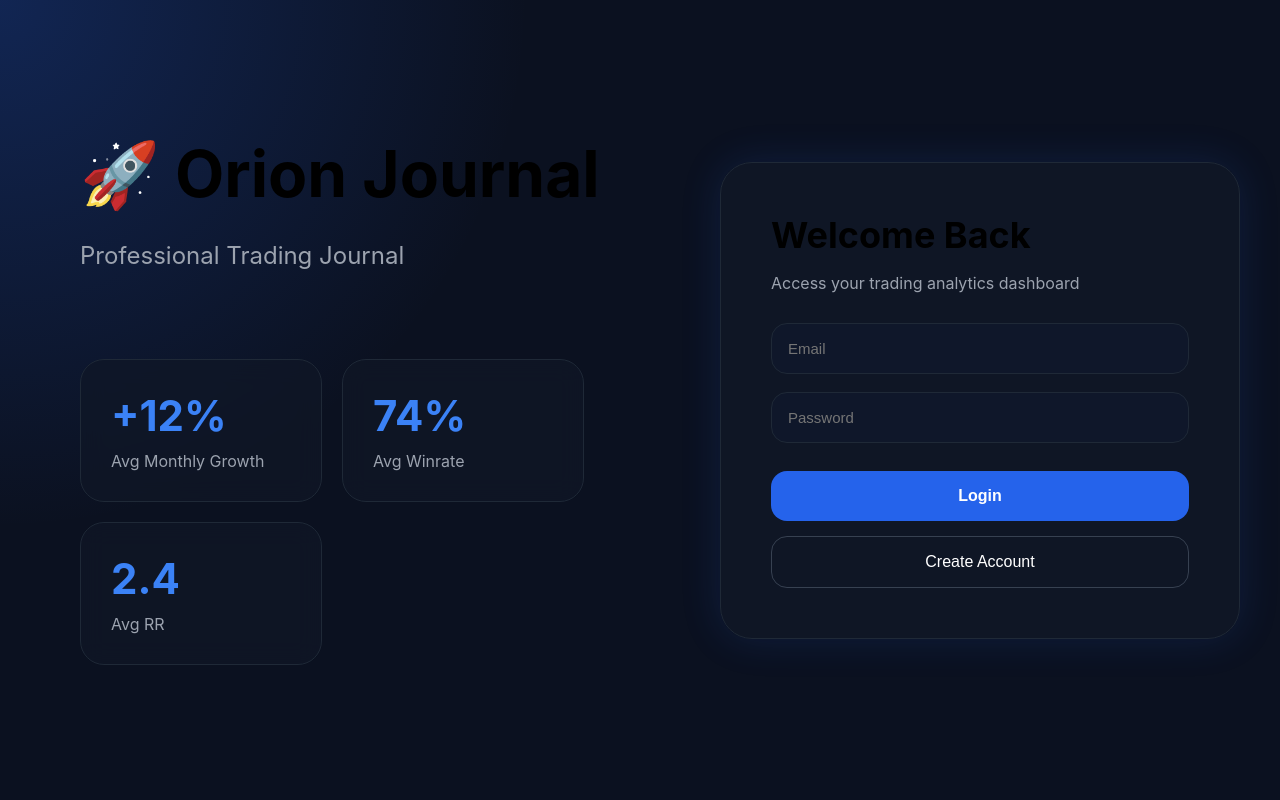
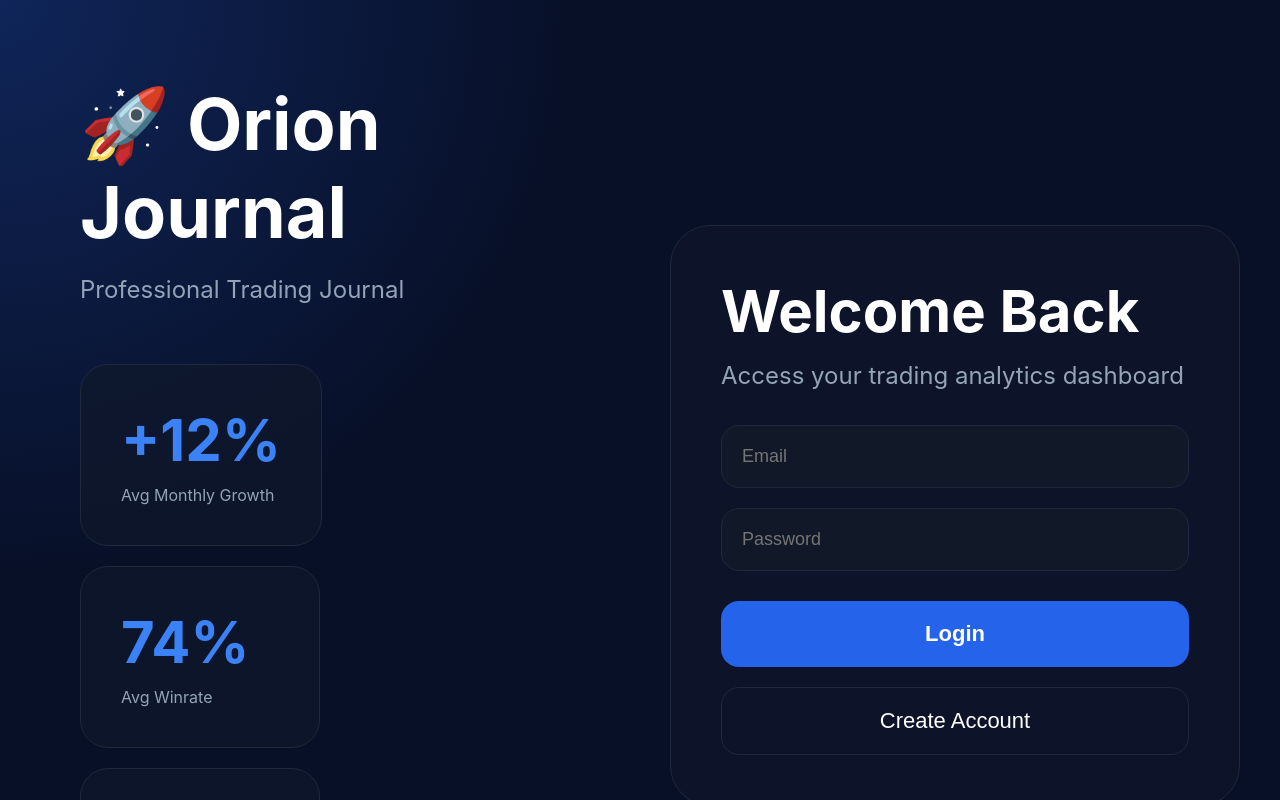
Before and after one commit to gonzalobiasin/orion-ui, a React (Create React App) app: page / in a window 1280 px wide. Shown: the top 800 px of the page. Built offline with nearby package versions, Linux system fonts and the light colour scheme.

Commit message:
final fixed css

```diff
--- a/src/App.css
+++ b/src/App.css
@@ -1,287 +1,493 @@
-/* =========================
-LOGIN PAGE PREMIUM
-========================= */
-
-.login-page {
-
-  min-height: 100vh;
-
-  display: flex;
-
-  background:
-    radial-gradient(
-      circle at top left,
-      rgba(37,99,235,0.25),
-      transparent 35%
-    ),
-    #0b1120;
+*{
+  margin:0;
+  padding:0;
+  box-sizing:border-box;
 }
 
-/* =========================
-LEFT
-========================= */
-
-.login-left {
-
-  flex: 1;
-
-  padding: 80px;
-
-  display: flex;
-
-  flex-direction: column;
-
-  justify-content: center;
+body{
+  font-family:Inter,sans-serif;
+  background:#081028;
+  color:white;
 }
 
-.login-brand h1 {
-
-  font-size: 64px;
-
-  margin: 0;
-
-  margin-bottom: 20px;
+.app{
+  display:flex;
+  min-height:100vh;
 }
 
-.login-brand p {
+/* SIDEBAR */
 
-  font-size: 24px;
-
-  color: #9ca3af;
-
-  max-width: 500px;
-
-  line-height: 1.6;
+.sidebar{
+  width:240px;
+  background:#0f172a;
+  border-right:1px solid #1e293b;
+  padding:30px 20px;
 }
 
-/* =========================
-LOGIN STATS
-========================= */
-
-.login-stats {
-
-  display: flex;
-
-  gap: 20px;
-
-  margin-top: 60px;
-
-  flex-wrap: wrap;
+.sidebar h2{
+  margin-bottom:40px;
+  font-size:28px;
 }
 
-.login-stat-card {
-
-  background: rgba(17,24,39,0.7);
-
-  border: 1px solid #1f2937;
-
-  border-radius: 24px;
-
-  padding: 30px;
-
-  min-width: 180px;
-
-  backdrop-filter: blur(12px);
+.menu{
+  display:flex;
+  flex-direction:column;
+  gap:10px;
 }
 
-.login-stat-card h2 {
-
-  margin: 0;
-
-  font-size: 42px;
-
-  margin-bottom: 10px;
-
-  color: #3b82f6;
+.menu p{
+  padding:14px;
+  border-radius:14px;
+  cursor:pointer;
+  color:#94a3b8;
+  transition:.2s;
 }
 
-.login-stat-card span {
-
-  color: #9ca3af;
+.menu p:hover{
+  background:#111c44;
+  color:white;
 }
 
-/* =========================
-RIGHT
-========================= */
+/* MAIN */
 
-.login-right {
-
-  width: 520px;
-
-  display: flex;
-
-  justify-content: center;
-
-  align-items: center;
-
-  padding: 40px;
+.main{
+  flex:1;
+  padding:30px;
 }
 
-/* =========================
-LOGIN BOX
-========================= */
+/* HEADER */
 
-.login-box {
-
-  width: 100%;
-
-  background: rgba(17,24,39,0.85);
-
-  border: 1px solid #1f2937;
-
-  border-radius: 32px;
-
-  padding: 50px;
-
-  backdrop-filter: blur(16px);
-
-  box-shadow:
-    0 0 40px rgba(37,99,235,0.15);
+.header{
+  display:flex;
+  justify-content:space-between;
+  align-items:center;
+  margin-bottom:30px;
 }
 
-.login-box h2 {
-
-  margin-top: 0;
-
-  font-size: 36px;
-
-  margin-bottom: 10px;
+.header h1{
+  font-size:40px;
 }
 
-.login-box p {
-
-  color: #9ca3af;
-
-  margin-bottom: 30px;
+.btn-primary{
+  background:#2563eb;
+  color:white;
+  border:none;
+  padding:14px 20px;
+  border-radius:14px;
+  cursor:pointer;
+  font-weight:bold;
 }
 
-/* =========================
-INPUTS
-========================= */
-
-.login-box input {
-
-  width: 100%;
-
-  box-sizing: border-box;
-
-  background: #0f172a;
-
-  border: 1px solid #1f2937;
-
-  color: white;
-
-  padding: 16px;
-
-  border-radius: 16px;
-
-  outline: none;
-
-  margin-bottom: 18px;
-
-  font-size: 15px;
+.cancel-btn{
+  background:#1e293b;
+  color:white;
+  border:none;
+  padding:14px 20px;
+  border-radius:14px;
+  cursor:pointer;
 }
 
-.login-box input:focus {
+/* STATS */
 
-  border-color: #2563eb;
+.stats{
+  display:grid;
+  grid-template-columns:
+  repeat(auto-fit,minmax(180px,1fr));
+  gap:20px;
+  margin-bottom:30px;
 }
 
-/* =========================
-BUTTONS
-========================= */
-
-.login-main-btn {
-
-  width: 100%;
-
-  border: none;
-
-  background: #2563eb;
-
-  color: white;
-
-  padding: 16px;
-
-  border-radius: 16px;
-
-  font-size: 16px;
-
-  font-weight: bold;
-
-  cursor: pointer;
-
-  margin-top: 10px;
-
-  transition: 0.2s;
+.stat-card{
+  background:#0f172a;
+  border:1px solid #1e293b;
+  border-radius:24px;
+  padding:24px;
 }
 
-.login-main-btn:hover {
-
-  background: #3b82f6;
-
-  transform: translateY(-2px);
+.stat-card h3{
+  color:#94a3b8;
+  margin-bottom:10px;
+  font-size:14px;
 }
 
-.register-btn {
-
-  width: 100%;
-
-  border: 1px solid #374151;
-
-  background: transparent;
-
-  color: white;
-
-  padding: 16px;
-
-  border-radius: 16px;
-
-  font-size: 16px;
-
-  cursor: pointer;
-
-  margin-top: 15px;
-
-  transition: 0.2s;
+.stat-card p{
+  font-size:32px;
+  font-weight:bold;
 }
 
-.register-btn:hover {
+/* ADVANCED */
 
-  background: #111827;
+.advanced-grid{
+  display:grid;
+  grid-template-columns:
+  repeat(auto-fit,minmax(220px,1fr));
+  gap:20px;
+  margin-bottom:30px;
 }
 
-/* =========================
-RESPONSIVE
-========================= */
+.advanced-card{
+  background:#0f172a;
+  border:1px solid #1e293b;
+  border-radius:24px;
+  padding:24px;
+}
 
-@media (max-width: 1000px) {
+.advanced-card h3{
+  color:#94a3b8;
+  margin-bottom:10px;
+  font-size:14px;
+}
 
-  .login-page {
+.advanced-card p{
+  font-size:28px;
+  font-weight:bold;
+}
 
-    flex-direction: column;
+/* CHART */
+
+.chart-card{
+  background:#0f172a;
+  border:1px solid #1e293b;
+  border-radius:24px;
+  padding:24px;
+  margin-bottom:30px;
+}
+
+/* CALENDAR */
+
+.calendar-card{
+  background:#0f172a;
+  border:1px solid #1e293b;
+  border-radius:24px;
+  padding:24px;
+  margin-bottom:30px;
+}
+
+.calendar-grid{
+  display:grid;
+  grid-template-columns:
+  repeat(auto-fit,minmax(120px,1fr));
+  gap:15px;
+  margin-top:20px;
+}
+
+.calendar-day{
+  padding:18px;
+  border-radius:16px;
+}
+
+.positive-day{
+  background:rgba(34,197,94,.15);
+  border:1px solid rgba(34,197,94,.4);
+}
+
+.negative-day{
+  background:rgba(239,68,68,.15);
+  border:1px solid rgba(239,68,68,.4);
+}
+
+/* FILTERS */
+
+.filters{
+  display:flex;
+  gap:15px;
+  flex-wrap:wrap;
+  margin-bottom:30px;
+}
+
+.filters input,
+.filters select{
+  background:#0f172a;
+  border:1px solid #1e293b;
+  color:white;
+  padding:14px;
+  border-radius:14px;
+}
+
+/* TRADE CARD */
+
+.trade-card{
+  background:#0f172a;
+  border:1px solid #1e293b;
+  border-radius:24px;
+  padding:24px;
+  margin-bottom:20px;
+}
+
+.trade-top{
+  display:flex;
+  justify-content:space-between;
+  margin-bottom:20px;
+}
+
+.trade-grid{
+  display:grid;
+  grid-template-columns:
+  repeat(auto-fit,minmax(140px,1fr));
+  gap:20px;
+  margin-bottom:20px;
+}
+
+.trade-grid span{
+  display:block;
+  color:#94a3b8;
+  margin-bottom:5px;
+  font-size:13px;
+}
+
+.trade-grid strong{
+  font-size:18px;
+}
+
+.trade-notes{
+  background:#111827;
+  padding:16px;
+  border-radius:14px;
+  margin-bottom:20px;
+}
+
+.trade-actions{
+  display:flex;
+  justify-content:flex-end;
+  gap:10px;
+}
+
+.edit-btn{
+  background:#2563eb;
+  border:none;
+  color:white;
+  padding:12px 16px;
+  border-radius:12px;
+  cursor:pointer;
+}
+
+.delete-btn{
+  background:#dc2626;
+  border:none;
+  color:white;
+  padding:12px 16px;
+  border-radius:12px;
+  cursor:pointer;
+}
+
+/* STATUS */
+
+.win{
+  color:#22c55e;
+  font-weight:bold;
+}
+
+.loss{
+  color:#ef4444;
+  font-weight:bold;
+}
+
+.open{
+  color:#38bdf8;
+  font-weight:bold;
+}
+
+/* MODAL */
+
+.modal{
+  position:fixed;
+  inset:0;
+  background:rgba(0,0,0,.7);
+  display:flex;
+  justify-content:center;
+  align-items:center;
+}
+
+.modal-box{
+  width:900px;
+  max-width:95%;
+  background:#0f172a;
+  border:1px solid #1e293b;
+  border-radius:28px;
+  padding:30px;
+}
+
+.form-row{
+  display:flex;
+  gap:15px;
+  margin-bottom:15px;
+}
+
+.form-row input,
+.form-row select,
+textarea{
+  flex:1;
+  background:#111827;
+  border:1px solid #1e293b;
+  color:white;
+  padding:14px;
+  border-radius:14px;
+}
+
+textarea{
+  width:100%;
+  min-height:120px;
+}
+
+.modal-actions{
+  display:flex;
+  justify-content:flex-end;
+  gap:15px;
+  margin-top:20px;
+}
+
+.save-btn{
+  background:#2563eb;
+  color:white;
+  border:none;
+  padding:14px 20px;
+  border-radius:14px;
+}
+
+.chart-header{
+  margin-bottom:20px;
+}
+
+.calendar-header{
+  margin-bottom:20px;
+}
+
+/* LOGIN PREMIUM */
+
+.login-page{
+  min-height:100vh;
+  display:flex;
+  background:
+  radial-gradient(
+  circle at top left,
+  rgba(37,99,235,.25),
+  transparent 35%
+  ),
+  #081028;
+}
+
+.login-left{
+  flex:1;
+  padding:80px;
+  display:flex;
+  flex-direction:column;
+  justify-content:center;
+}
+
+.login-brand h1{
+  font-size:72px;
+  margin-bottom:20px;
+}
+
+.login-brand p{
+  font-size:24px;
+  color:#94a3b8;
+}
+
+.login-stats{
+  display:flex;
+  gap:20px;
+  margin-top:60px;
+  flex-wrap:wrap;
+}
+
+.login-stat-card{
+  background:rgba(15,23,42,.7);
+  border:1px solid #1e293b;
+  border-radius:28px;
+  padding:40px;
+  min-width:240px;
+}
+
+.login-stat-card h2{
+  font-size:58px;
+  color:#3b82f6;
+  margin-bottom:10px;
+}
+
+.login-stat-card span{
+  color:#94a3b8;
+}
+
+.login-right{
+  width:650px;
+  display:flex;
+  justify-content:center;
+  align-items:center;
+  padding:40px;
+}
+
+.login-box{
+  width:100%;
+  background:rgba(15,23,42,.82);
+  border:1px solid #1e293b;
+  border-radius:40px;
+  padding:50px;
+  backdrop-filter:blur(12px);
+}
+
+.login-box h2{
+  font-size:58px;
+  margin-bottom:15px;
+}
+
+.login-box p{
+  color:#94a3b8;
+  margin-bottom:35px;
+  font-size:24px;
+}
+
+.login-box input{
+  width:100%;
+  background:#111827;
+  border:1px solid #1e293b;
+  color:white;
+  padding:20px;
+  border-radius:18px;
+  margin-bottom:20px;
+  font-size:18px;
+}
+
+.login-main-btn{
+  width:100%;
+  background:#2563eb;
+  border:none;
+  color:white;
+  padding:20px;
+  border-radius:18px;
+  font-size:22px;
+  font-weight:bold;
+  cursor:pointer;
+  margin-top:10px;
+}
+
+.register-btn{
+  width:100%;
+  background:transparent;
+  border:1px solid #1e293b;
+  color:white;
+  padding:20px;
+  border-radius:18px;
+  font-size:22px;
+  cursor:pointer;
+  margin-top:20px;
+}
+
+@media(max-width:1100px){
+
+  .login-page{
+    flex-direction:column;
   }
 
-  .login-left {
-
-    padding: 40px;
+  .login-left{
+    padding:40px;
   }
 
-  .login-brand h1 {
-
-    font-size: 42px;
+  .login-right{
+    width:100%;
   }
 
-  .login-brand p {
-
-    font-size: 18px;
+  .sidebar{
+    display:none;
   }
-
-  .login-right {
-
-    width: 100%;
-
-    padding: 20px;
-  }
-
 }
```
